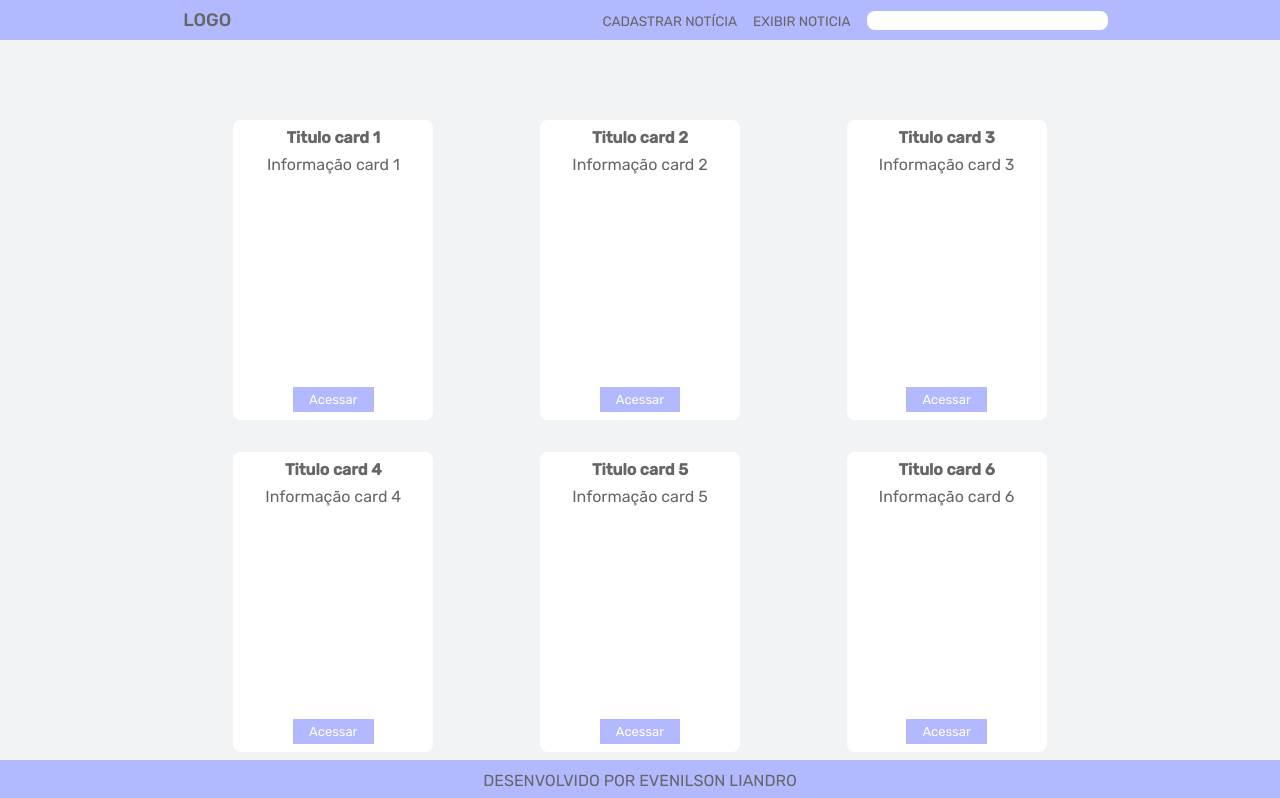
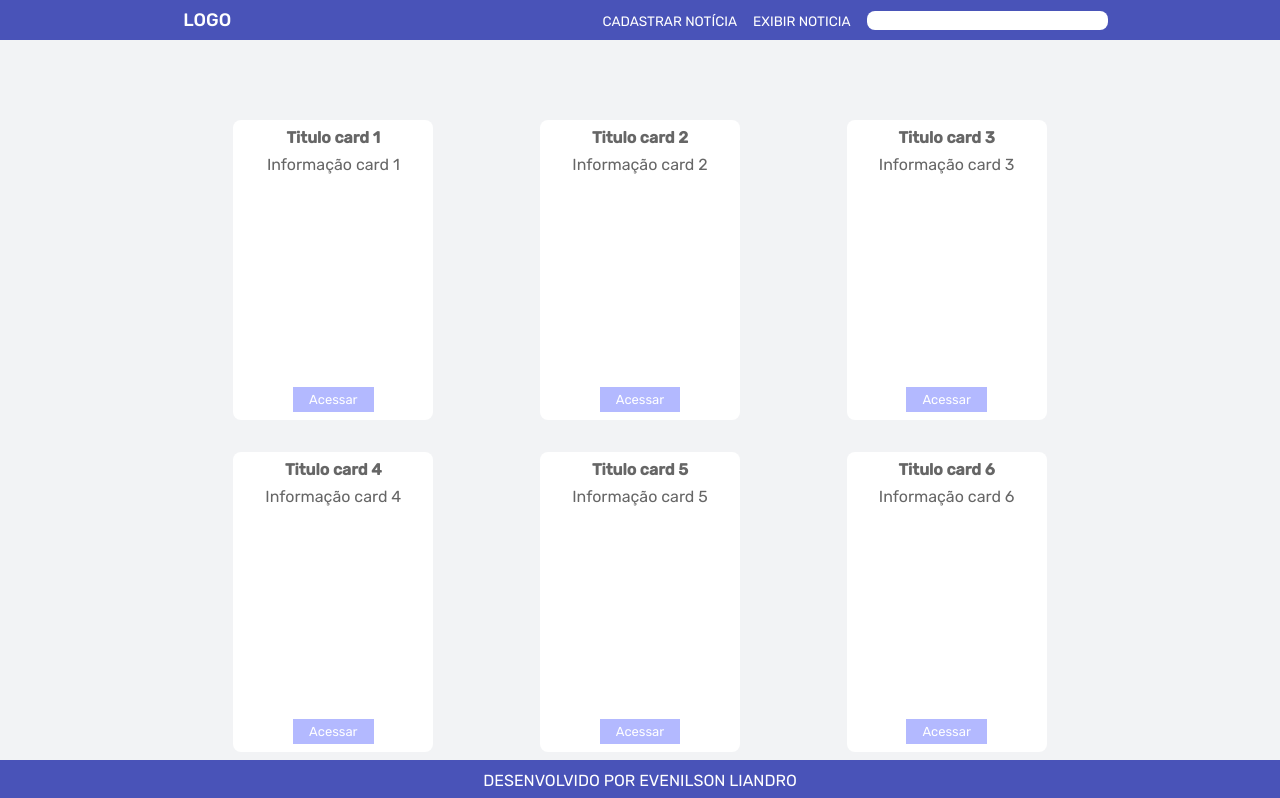
Before and after one commit to evenilson/frontend-provadevmidia-react, a React (Create React App) app in the folder version_02/: page / in a window 1280 px wide. Shown: the top 798 px of the page. Built offline with nearby package versions, Linux system fonts and the light colour scheme; the HTML template or start-up script is replaced by a standard one.

Commit message:
Alterando cores do Navegador e do Footer

```diff
--- a/version_02/src/styles/components/common/Footer.module.css
+++ b/version_02/src/styles/components/common/Footer.module.css
@@ -12,5 +12,7 @@
 
     text-transform: uppercase;
 
-    background: var(--text-highlight);
+    background: var(--blue-dark);
+
+    color: var(--white);
 }
--- a/version_02/src/styles/components/common/NavigatorBar.module.css
+++ b/version_02/src/styles/components/common/NavigatorBar.module.css
@@ -5,7 +5,9 @@
 
     height: 2.5rem;
 
-    background: var(--text-highlight);
+    background: var(--blue-dark);
+
+    color: var(--white);
 }
 
 .navigatorBarContainer span {
```
